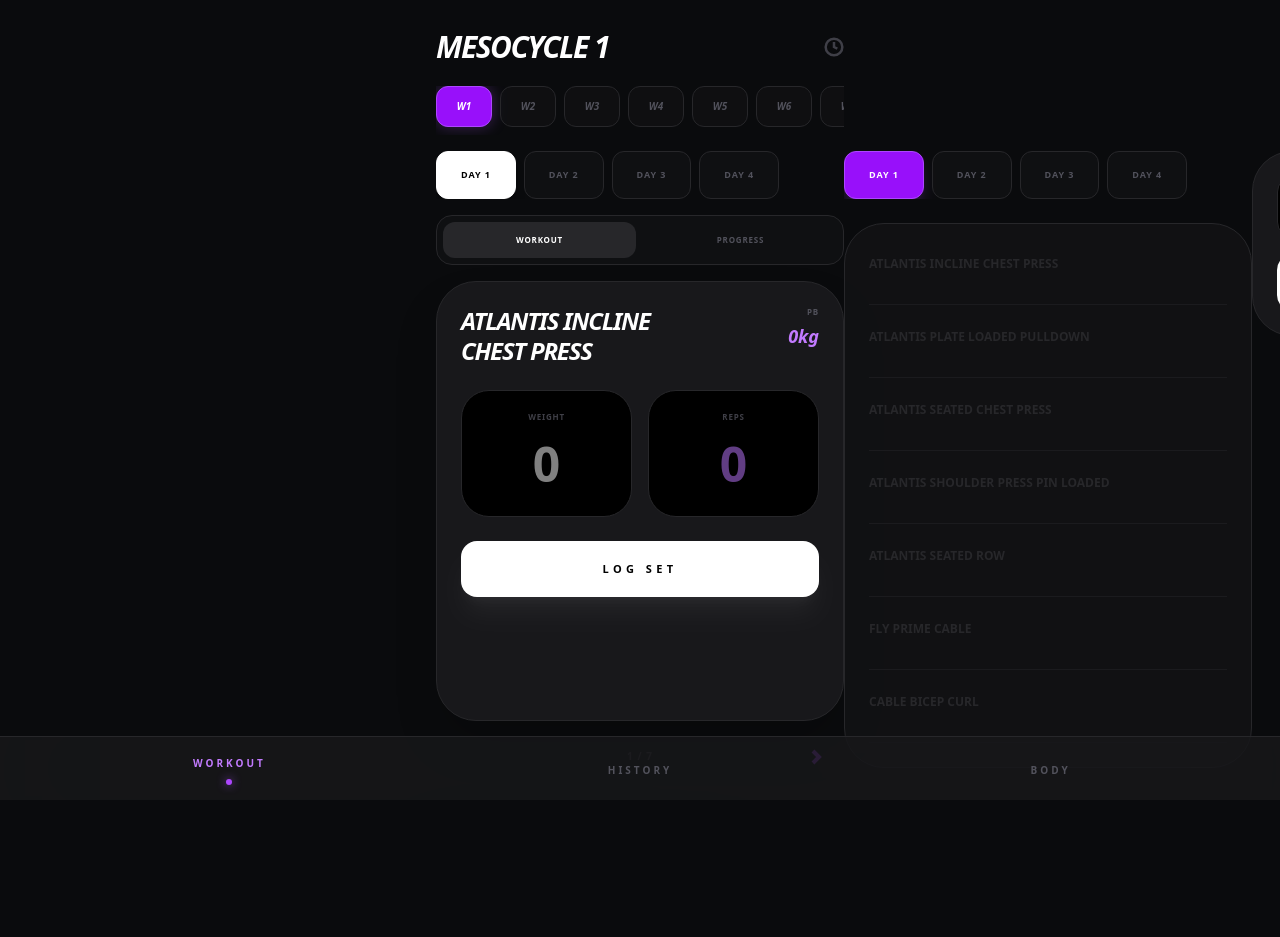
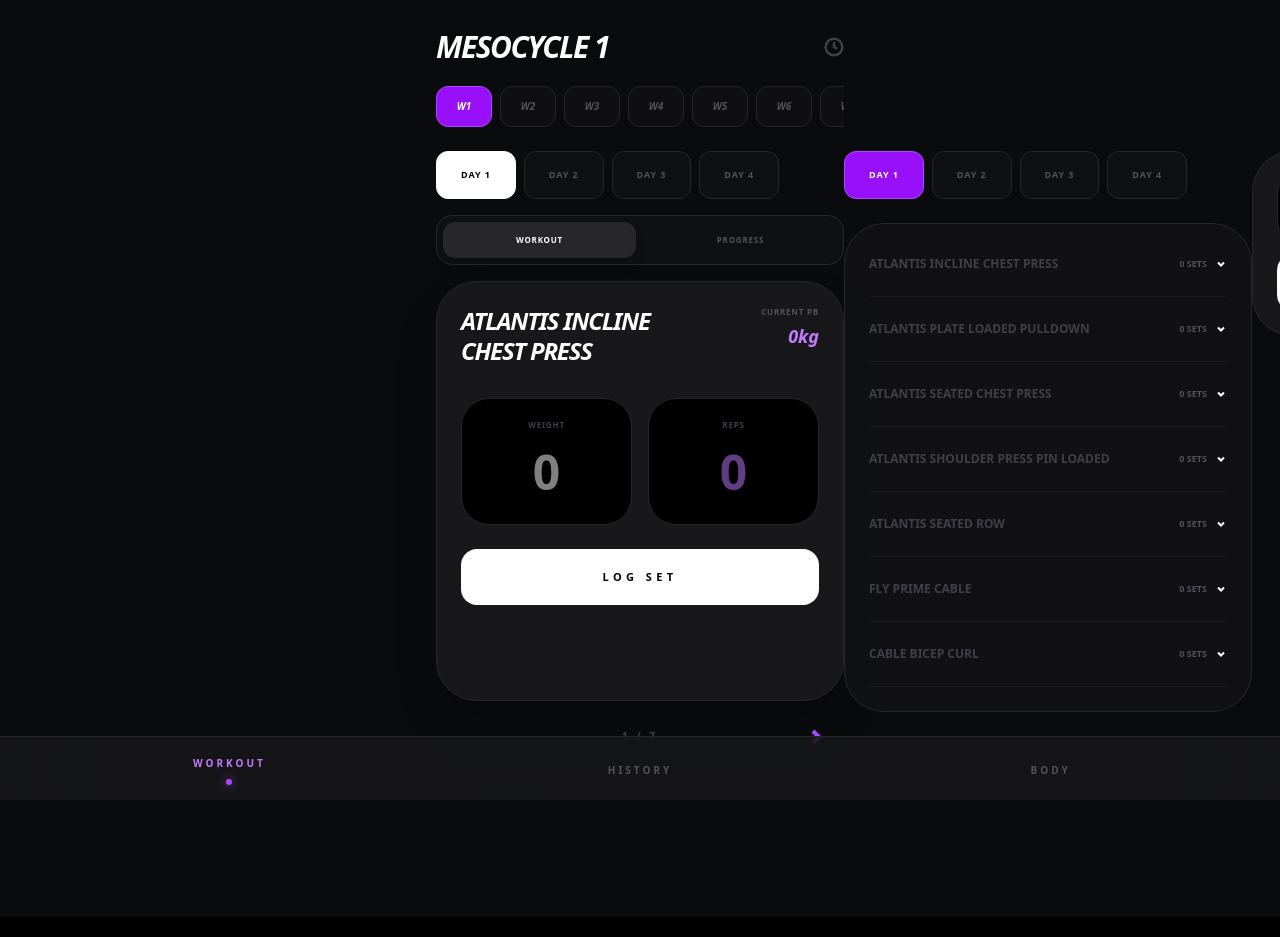
Before and after one commit to abdul75412/workout-app, a Next.js app: page / in a window 1280 px wide. Built offline with nearby package versions, Linux system fonts and the light colour scheme.

Commit message:
initial commit

```diff
--- a/app/page.tsx
+++ b/app/page.tsx
@@ -13,12 +13,15 @@ export default function WorkoutPage() {
   const [reps, setReps] = useState("");
   const [bodyWeightInput, setBodyWeightInput] = useState("");
   const [logDate, setLogDate] = useState(new Date().toISOString().split('T')[0]);
+  const [editingId, setEditingId] = useState<number | null>(null);
+  const [weightHistory, setWeightHistory] = useState<{id: number, date: string, value: number, rawDate: string}[]>([]);
   const [timer, setTimer] = useState(0);
   const [allWorkoutData, setAllWorkoutData] = useState<any>({});
+  const [historyLog, setHistoryLog] = useState<string[]>([]);
+  const [expandedEx, setExpandedEx] = useState<string | null>(null);
   const [baselines, setBaselines] = useState<Record<string, number>>({});
   const [showBaselineInput, setShowBaselineInput] = useState(false);
   const [showConfetti, setShowConfetti] = useState(false);
-  const [weightHistory, setWeightHistory] = useState<{id: number, date: string, value: number, rawDate: string}[]>([]);
 
   const currentPhase = workoutPlan.phase1;
   const currentDay = currentPhase.days[dayIndex];
@@ -27,32 +30,28 @@ export default function WorkoutPage() {
   const currentSets = allWorkoutData[storageKey] || [];
   const historyDay = currentPhase.days[historyDayIndex];
 
-  // Logic to find "Last Week" data
-  const lastWeekData = useMemo(() => {
-    if (selectedWeek === 1) return null;
-    const prevKey = `w${selectedWeek - 1}-${currentExercise.name}`;
-    const prevSets = allWorkoutData[prevKey] || [];
-    if (prevSets.length === 0) return null;
-    const maxW = Math.max(...prevSets.map((s: any) => parseFloat(s.weight) || 0));
-    const maxR = Math.max(...prevSets.map((s: any) => parseFloat(s.reps) || 0));
-    return { weight: maxW, reps: maxR };
-  }, [selectedWeek, currentExercise.name, allWorkoutData]);
-
+  // Load Data
   useEffect(() => {
     const savedData = localStorage.getItem("gym_session_cache");
+    const savedHistory = localStorage.getItem("gym_history_grid");
+    const savedWeightLogs = localStorage.getItem("body_weight_logs");
     const savedBaselines = localStorage.getItem("lift_baselines");
-    const savedWeightLogs = localStorage.getItem("body_weight_logs");
     if (savedData) setAllWorkoutData(JSON.parse(savedData));
+    if (savedHistory) setHistoryLog(JSON.parse(savedHistory));
+    if (savedWeightLogs) setWeightHistory(JSON.parse(savedWeightLogs));
     if (savedBaselines) setBaselines(JSON.parse(savedBaselines));
-    if (savedWeightLogs) setWeightHistory(JSON.parse(savedWeightLogs));
   }, []);
 
+  // Timer Logic
   useEffect(() => {
     let interval: any;
-    if (timer > 0) interval = setInterval(() => setTimer((t) => t - 1), 1000);
+    if (timer > 0) {
+      interval = setInterval(() => setTimer((t) => t - 1), 1000);
+    }
     return () => clearInterval(interval);
   }, [timer]);
 
+  // PB Recognition
   const globalPBs = useMemo(() => {
     const bests: Record<string, number> = { ...baselines };
     Object.keys(allWorkoutData).forEach(key => {
@@ -68,6 +67,18 @@ export default function WorkoutPage() {
     return bests;
   }, [allWorkoutData, baselines]);
 
+  // Last Week Data Comparison
+  const lastWeekData = useMemo(() => {
+    if (selectedWeek === 1) return null;
+    const prevKey = `w${selectedWeek - 1}-${currentExercise.name}`;
+    const prevSets = allWorkoutData[prevKey] || [];
+    if (prevSets.length === 0) return null;
+    const maxW = Math.max(...prevSets.map((s: any) => parseFloat(s.weight) || 0));
+    const maxR = Math.max(...prevSets.map((s: any) => parseFloat(s.reps) || 0));
+    return { weight: maxW, reps: maxR };
+  }, [selectedWeek, currentExercise.name, allWorkoutData]);
+
+  // Progress Data for Chart/List
   const exerciseProgressData = useMemo(() => {
     const progress: { week: number, maxWeight: number }[] = [];
     for (let w = 1; w <= 12; w++) {
@@ -84,16 +95,19 @@ export default function WorkoutPage() {
     if (!weight || !reps) return;
     const inputWeight = parseFloat(weight);
     const oldBest = globalPBs[currentExercise.name] || 0;
+
     if (inputWeight > oldBest && oldBest > 0) {
       setShowConfetti(true);
       setTimeout(() => setShowConfetti(false), 3000);
     }
+
     const newSets = [...currentSets, { weight, reps }];
     const updatedData = { ...allWorkoutData, [storageKey]: newSets };
     setAllWorkoutData(updatedData);
     localStorage.setItem("gym_session_cache", JSON.stringify(updatedData));
+
     setWeight(""); setReps("");
-    setTimer(90);
+    setTimer(90); // Default rest timer
   };
 
   const saveBaseline = (val: string) => {
@@ -121,7 +135,7 @@ export default function WorkoutPage() {
       {showConfetti && (
         <div className="fixed inset-0 pointer-events-none z-[200] flex items-center justify-center bg-purple-500/10 backdrop-blur-sm animate-in fade-in duration-500">
           <div className="text-center animate-bounce">
-            <p className="text-8xl mb-2">⚡</p>
+            <p className="text-8xl mb-2">🔥</p>
             <p className="text-2xl font-black italic uppercase text-white tracking-tighter">NEW PB DETECTED</p>
           </div>
         </div>
@@ -130,15 +144,15 @@ export default function WorkoutPage() {
       <div className="max-w-md mx-auto px-5">
         <header className="pt-8 mb-4 uppercase italic font-black">
           <div className="flex justify-between items-center mb-6">
-            <h1 className="text-3xl tracking-tighter leading-none">{view === 'weight' ? 'Body' : view === 'history' ? 'History' : 'Mesocycle 1'}</h1>
+            <h1 className="text-3xl tracking-tighter leading-none">{view === 'weight' ? 'Body Weight' : view === 'history' ? 'History' : 'Mesocycle 1'}</h1>
             {timer > 0 ? (
               <div className="flex items-center gap-2">
-                <button onClick={() => setTimer(t => t + 30)} className="bg-zinc-800 text-[9px] px-2 py-1 rounded-lg border border-zinc-700">+30s</button>
-                <button onClick={() => setTimer(t => t + 60)} className="bg-zinc-800 text-[9px] px-2 py-1 rounded-lg border border-zinc-700">+1m</button>
-                <div className="bg-purple-500 text-white px-4 py-1 rounded-full text-sm tabular-nums font-black">{Math.floor(timer/60)}:{(timer%60).toString().padStart(2,'0')}</div>
+                <button onClick={() => setTimer(t => t + 30)} className="bg-zinc-800 text-[9px] px-2 py-1 rounded-lg border border-zinc-700 font-black">+30s</button>
+                <button onClick={() => setTimer(t => t + 60)} className="bg-zinc-800 text-[9px] px-2 py-1 rounded-lg border border-zinc-700 font-black">+1m</button>
+                <div className="bg-purple-500 text-white px-4 py-1 rounded-full text-sm tabular-nums animate-pulse font-black">{Math.floor(timer/60)}:{(timer%60).toString().padStart(2,'0')}</div>
               </div>
             ) : (
-                <button onClick={() => setTimer(90)} className="text-zinc-700 hover:text-purple-500 transition-colors">
+                <button onClick={() => setTimer(90)} className="text-zinc-700">
                     <svg width="20" height="20" viewBox="0 0 24 24" fill="none" stroke="currentColor" strokeWidth="3"><circle cx="12" cy="12" r="10"/><path d="M12 6v6l4 2"/></svg>
                 </button>
             )}
@@ -147,7 +161,7 @@ export default function WorkoutPage() {
           {view !== 'weight' && (
             <div className="flex gap-2 overflow-x-auto no-scrollbar pb-2">
               {Array.from({ length: 12 }).map((_, i) => (
-                <button key={i} onClick={() => setSelectedWeek(i + 1)} className={`flex-shrink-0 w-14 py-3 rounded-xl text-[10px] font-black transition-all border ${selectedWeek === i + 1 ? "bg-purple-600 border-purple-500 text-white shadow-[0_0_15px_rgba(168,85,247,0.3)]" : "bg-zinc-900/40 border-zinc-800 text-zinc-600"}`}>W{i + 1}</button>
+                <button key={i} onClick={() => setSelectedWeek(i + 1)} className={`flex-shrink-0 w-14 py-3 rounded-xl text-[10px] font-black transition-all border ${selectedWeek === i + 1 ? "bg-purple-600 border-purple-500 text-white" : "bg-zinc-900/40 border-zinc-800 text-zinc-600"}`}>W{i + 1}</button>
               ))}
             </div>
           )}
@@ -160,38 +174,37 @@ export default function WorkoutPage() {
             <div className="min-w-full">
               <div className="flex gap-2 overflow-x-auto no-scrollbar mb-4">
                 {currentPhase.days.map((day, idx) => (
-                  <button key={idx} onClick={() => { setDayIndex(idx); setExerciseIndex(0); }} className={`flex-shrink-0 px-6 py-4 rounded-xl font-black uppercase text-[9px] tracking-widest border transition-all ${dayIndex === idx ? "bg-white text-black border-white shadow-lg" : "bg-zinc-900/40 text-zinc-600 border-zinc-800"}`}>{day.label}</button>
+                  <button key={idx} onClick={() => { setDayIndex(idx); setExerciseIndex(0); }} className={`flex-shrink-0 px-6 py-4 rounded-xl font-black uppercase text-[9px] tracking-widest border ${dayIndex === idx ? "bg-white text-black border-white" : "bg-zinc-900/40 text-zinc-600 border-zinc-800"}`}>{day.label}</button>
                 ))}
               </div>
 
               <div className="relative flex gap-2 mb-4 bg-zinc-900/40 p-1.5 rounded-2xl border border-zinc-800">
-                  <button onClick={() => setSubView("workout")} className={`relative z-10 flex-1 py-3 text-[8px] font-black uppercase tracking-widest rounded-xl transition-all ${subView === 'workout' ? 'bg-zinc-800 text-white' : 'text-zinc-600'}`}>Workout</button>
-                  <button onClick={() => setSubView("progress")} className={`relative z-10 flex-1 py-3 text-[8px] font-black uppercase tracking-widest rounded-xl transition-all ${subView === 'progress' ? 'bg-zinc-800 text-white' : 'text-zinc-600'}`}>Progress</button>
+                  <button onClick={() => setSubView("workout")} className={`relative z-10 flex-1 py-3 text-[8px] font-black uppercase tracking-widest rounded-xl transition-all ${subView === 'workout' ? 'bg-zinc-800 text-white shadow-lg' : 'text-zinc-600'}`}>Workout</button>
+                  <button onClick={() => setSubView("progress")} className={`relative z-10 flex-1 py-3 text-[8px] font-black uppercase tracking-widest rounded-xl transition-all ${subView === 'progress' ? 'bg-zinc-800 text-white shadow-lg' : 'text-zinc-600'}`}>Progress</button>
               </div>
 
-              <div className="bg-zinc-900 rounded-[40px] p-6 border border-zinc-800 min-h-[440px] shadow-2xl">
-                <div className="flex justify-between items-start mb-6">
+              <div className="bg-zinc-900 rounded-[40px] p-6 border border-zinc-800 min-h-[420px] shadow-2xl">
+                <div className="flex justify-between items-start mb-8">
                   <h2 className="text-2xl font-black italic uppercase leading-tight tracking-tighter max-w-[200px]">{currentExercise.name}</h2>
                   <div className="text-right">
-                    <p className="text-[8px] font-black text-zinc-600 uppercase tracking-widest mb-1">PB</p>
+                    <p className="text-[8px] font-black text-zinc-600 uppercase tracking-widest mb-1">Current PB</p>
                     <button onClick={() => setShowBaselineInput(true)} className="text-purple-400 font-black italic text-lg">{globalPBs[currentExercise.name] || 0}kg</button>
                   </div>
                 </div>
 
+                {showBaselineInput && (
+                   <div className="mb-6 animate-in slide-in-from-top-2">
+                     <input autoFocus type="number" placeholder="Enter Baseline (kg)" className="w-full bg-black border border-purple-500/50 rounded-2xl p-4 text-center text-sm font-black outline-none" onKeyDown={(e) => e.key === 'Enter' && saveBaseline(e.currentTarget.value)} />
+                   </div>
+                )}
+
                 {subView === "workout" ? (
                   <div className="space-y-6">
-                    {/* Last Week Comparison Card */}
                     {lastWeekData && (
                         <div className="bg-purple-500/5 border border-purple-500/20 rounded-2xl p-3 flex justify-between items-center animate-in fade-in slide-in-from-top-1">
-                            <span className="text-[9px] font-black uppercase text-purple-400 tracking-widest">Last Week (W{selectedWeek-1})</span>
+                            <span className="text-[9px] font-black uppercase text-purple-400">Last Week (W{selectedWeek-1})</span>
                             <span className="text-xs font-black italic text-white">{lastWeekData.weight}kg x {lastWeekData.reps}</span>
                         </div>
-                    )}
-
-                    {showBaselineInput && (
-                       <div className="animate-in slide-in-from-top-2">
-                         <input autoFocus type="number" placeholder="Enter Starting Baseline (kg)" className="w-full bg-black border border-purple-500/50 rounded-2xl p-4 text-center text-sm font-black outline-none" onKeyDown={(e) => e.key === 'Enter' && saveBaseline(e.currentTarget.value)} />
-                       </div>
                     )}
 
                     <div className="grid grid-cols-2 gap-4">
@@ -204,24 +217,26 @@ export default function WorkoutPage() {
                         <input type="number" value={reps} onChange={(e) => setReps(e.target.value)} className="bg-transparent text-5xl font-black w-full text-center text-purple-400 outline-none tabular-nums" placeholder="0" />
                       </div>
                     </div>
-                    <button onClick={logSet} className="w-full bg-white text-black py-5 rounded-2xl font-black uppercase text-[11px] tracking-[0.4em] active:scale-95 transition-all shadow-xl shadow-white/5">Log Set</button>
-                    <div className="flex gap-2 justify-center pt-2">
-                       {currentSets.map((_:any, i:number) => <div key={i} className="w-2.5 h-1 rounded-full bg-purple-500" />)}
+                    <button onClick={logSet} className="w-full bg-white text-black py-5 rounded-2xl font-black uppercase text-[11px] tracking-[0.4em] active:scale-95 transition-all">Log Set</button>
+                    <div className="flex gap-2 justify-center">
+                       {currentSets.map((_:any, i:number) => <div key={i} className="w-2 h-2 rounded-full bg-purple-500" />)}
                     </div>
                   </div>
                 ) : (
-                  <div className="h-full flex flex-col">
+                  <div className="h-full flex flex-col justify-center">
                     {exerciseProgressData.length > 0 ? (
-                      <div className="space-y-2">
+                      <div className="space-y-3">
                          {exerciseProgressData.map((p, i) => (
                            <div key={i} className="flex justify-between items-center bg-black/40 p-4 rounded-2xl border border-zinc-800">
-                             <span className="text-[10px] font-black text-zinc-600 uppercase">Week {p.week}</span>
-                             <span className="font-black italic text-purple-400">{p.maxWeight}kg</span>
+                             <span className="text-[10px] font-black text-zinc-500 uppercase">Week {p.week}</span>
+                             <span className="font-black italic text-purple-400">{p.maxWeight}kg <span className="text-[9px] text-zinc-700 not-italic uppercase ml-1">Peak</span></span>
                            </div>
                          ))}
                       </div>
                     ) : (
-                      <div className="text-center py-20 opacity-20"><p className="text-[10px] font-black uppercase tracking-[0.4em]">No History</p></div>
+                      <div className="text-center py-20 opacity-20">
+                        <p className="text-[10px] font-black uppercase tracking-[0.4em]">No Data Stored</p>
+                      </div>
                     )}
                   </div>
                 )}
@@ -229,7 +244,7 @@ export default function WorkoutPage() {
 
               <div className="flex justify-between items-center mt-4 px-2">
                 <button onClick={() => setExerciseIndex(i => Math.max(0, i-1))} disabled={exerciseIndex === 0} className="p-2 text-zinc-700 disabled:opacity-0"><svg width="24" height="24" viewBox="0 0 24 24" fill="none" stroke="currentColor" strokeWidth="4"><path d="m15 18-6-6 6-6"/></svg></button>
-                <span className="text-[10px] font-black text-zinc-700 uppercase tracking-widest">{exerciseIndex + 1} / {currentDay.exercises.length}</span>
+                <span className="text-[10px] font-black text-zinc-700 uppercase tracking-[0.3em]">{exerciseIndex + 1} / {currentDay.exercises.length}</span>
                 <button onClick={() => setExerciseIndex(i => Math.min(currentDay.exercises.length-1, i+1))} disabled={exerciseIndex === currentDay.exercises.length-1} className="p-2 text-purple-500 disabled:opacity-0"><svg width="24" height="24" viewBox="0 0 24 24" fill="none" stroke="currentColor" strokeWidth="4"><path d="m9 18 6-6-6-6"/></svg></button>
               </div>
             </div>
@@ -238,27 +253,38 @@ export default function WorkoutPage() {
             <div className="min-w-full">
               <div className="flex gap-2 overflow-x-auto no-scrollbar mb-6">
                 {currentPhase.days.map((day, idx) => (
-                  <button key={idx} onClick={() => setHistoryDayIndex(idx)} className={`flex-shrink-0 px-6 py-4 rounded-xl font-black uppercase text-[9px] tracking-widest border transition-all ${historyDayIndex === idx ? "bg-purple-600 border-purple-500 shadow-lg shadow-purple-500/20" : "bg-zinc-900/40 text-zinc-600 border-zinc-800"}`}>{day.label}</button>
+                  <button key={idx} onClick={() => setHistoryDayIndex(idx)} className={`flex-shrink-0 px-6 py-4 rounded-xl font-black uppercase text-[9px] tracking-widest border transition-all ${historyDayIndex === idx ? "bg-purple-600 border-purple-500" : "bg-zinc-900/40 text-zinc-600 border-zinc-800"}`}>{day.label}</button>
                 ))}
               </div>
+
               <div className="bg-zinc-900/50 border rounded-[40px] p-6 border-zinc-800 min-h-[440px]">
                 <div className="space-y-4">
                   {historyDay.exercises.map((ex, exIdx) => {
                     const key = `w${selectedWeek}-${ex.name}`;
-                    const sets = (allWorkoutData[key] || []).slice(0, 3);
+                    const sets = (allWorkoutData[key] || []).slice(0, 3); // Max 3 sets
+                    const isExpanded = expandedEx === exIdx.toString();
                     return (
                       <div key={exIdx} className="border-b border-zinc-800/50 pb-4">
-                        <div className="flex justify-between items-center py-2">
-                            <span className={`text-xs font-black uppercase ${sets.length > 0 ? 'text-zinc-200' : 'text-zinc-800'}`}>{ex.name}</span>
-                        </div>
-                        <div className="grid grid-cols-3 gap-2 mt-2">
-                            {sets.map((s: any, i: number) => (
-                                <div key={i} className="bg-black/40 p-2 rounded-xl border border-zinc-800 text-center">
-                                    <p className="text-[7px] font-black text-zinc-700 uppercase mb-1">Set {i+1}</p>
-                                    <p className="text-[10px] font-black italic">{s.weight}k <span className="text-purple-400">{s.reps}r</span></p>
+                        <button onClick={() => setExpandedEx(isExpanded ? null : exIdx.toString())} className="w-full flex justify-between items-center py-2">
+                            <span className={`text-xs font-black uppercase text-left ${sets.length > 0 ? 'text-zinc-200' : 'text-zinc-700'}`}>{ex.name}</span>
+                            <div className="flex items-center gap-2">
+                              <span className="text-[9px] font-black text-zinc-600 uppercase">{sets.length} Sets</span>
+                              <svg width="12" height="12" viewBox="0 0 24 24" fill="none" stroke="currentColor" strokeWidth="4" className={`transition-transform ${isExpanded ? 'rotate-180' : ''}`}><path d="m6 9 6 6 6-6"/></svg>
+                            </div>
+                        </button>
+                        {isExpanded && (
+                          <div className="mt-4 space-y-2 animate-in slide-in-from-top-1">
+                            {sets.length > 0 ? sets.map((s: any, i: number) => (
+                                <div key={i} className="flex justify-between items-center bg-black/40 p-3 rounded-xl border border-zinc-800">
+                                    <span className="text-[10px] font-black text-zinc-700">SET {i + 1}</span>
+                                    <div className="flex gap-4">
+                                        <span className="text-xs font-black italic">{s.weight}kg</span>
+                                        <span className="text-xs font-black italic text-purple-400">{s.reps} reps</span>
+                                    </div>
                                 </div>
-                            ))}
-                        </div>
+                            )) : <p className="text-[9px] font-black uppercase text-zinc-800 text-center py-2">No data logged</p>}
+                          </div>
+                        )}
                       </div>
                     );
                   })}
@@ -275,6 +301,7 @@ export default function WorkoutPage() {
                  </div>
                  <button onClick={logBodyWeight} className="w-full bg-white text-black py-5 rounded-2xl font-black uppercase text-[11px] tracking-[0.3em] active:scale-95 transition-all">Save Log</button>
               </div>
+
               <div className="space-y-2">
                 {weightHistory.slice().reverse().map(log => (
                   <div key={log.id} className="flex justify-between items-center bg-zinc-900/40 p-4 rounded-2xl border border-zinc-800/50">
@@ -284,6 +311,7 @@ export default function WorkoutPage() {
                 ))}
               </div>
             </div>
+
           </div>
         </main>
 
```
